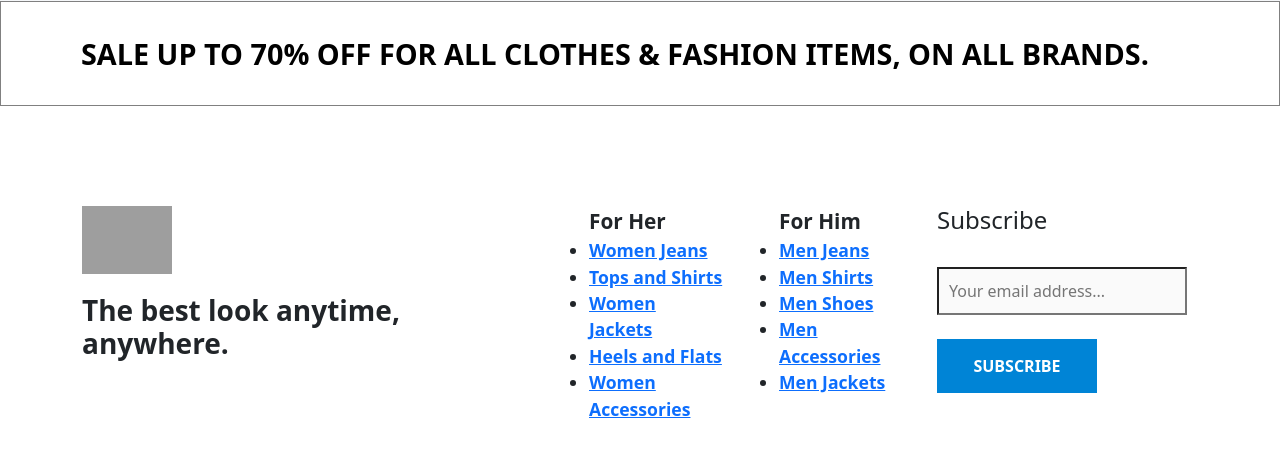
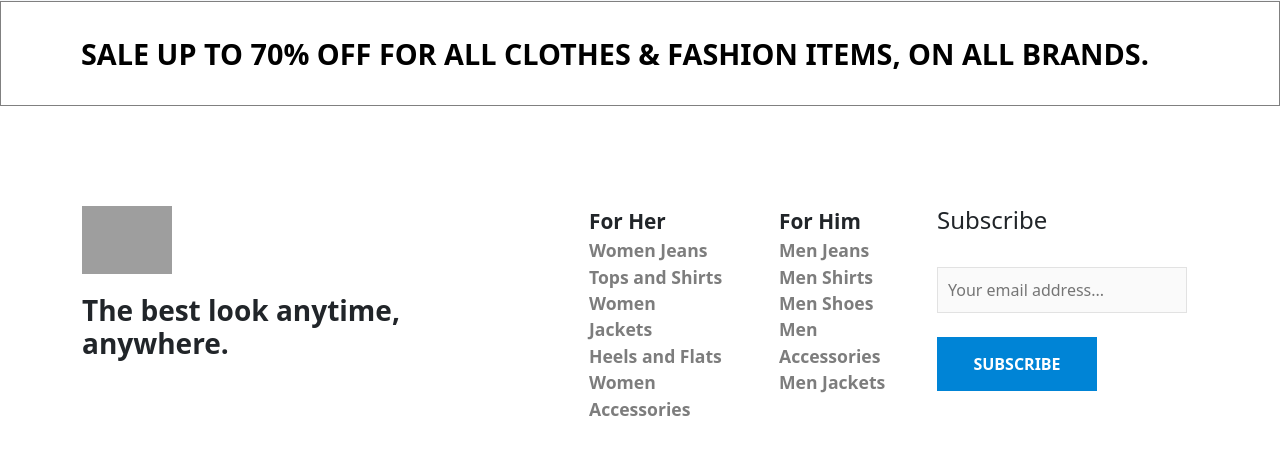
Before and after one commit to zaurkhalilli/DNK, a React (Create React App) app: page / in a window 1280 px wide. Shown: the part 3489-3943 px from the top of the page. Built offline with nearby package versions, Linux system fonts and the light colour scheme; grey boxes are pictures that could not be loaded.

Commit message:
footer center adds

```diff
--- a/src/Layout/Footer/Footer.scss
+++ b/src/Layout/Footer/Footer.scss
@@ -13,6 +13,7 @@
     }
     .footercenter{
         padding-top: 100px;
+        padding-bottom: 100px;
         img{
             width: 20%;
         }
@@ -27,6 +28,11 @@
         li{
             font-size: 1.1rem;
             font-weight: 640;
+          a{
+            color: #7d7d7d;
+            text-decoration: none;
+          }
+            list-style: none;
         }
     }
     .rightside{
@@ -34,6 +40,8 @@
             padding: 10px;
             width: 250px;
             background-color: #fafafa;
+            border: 1px solid #e2e2e2;
+            outline: none;
         }
         button{
             font-weight: 640;
```
